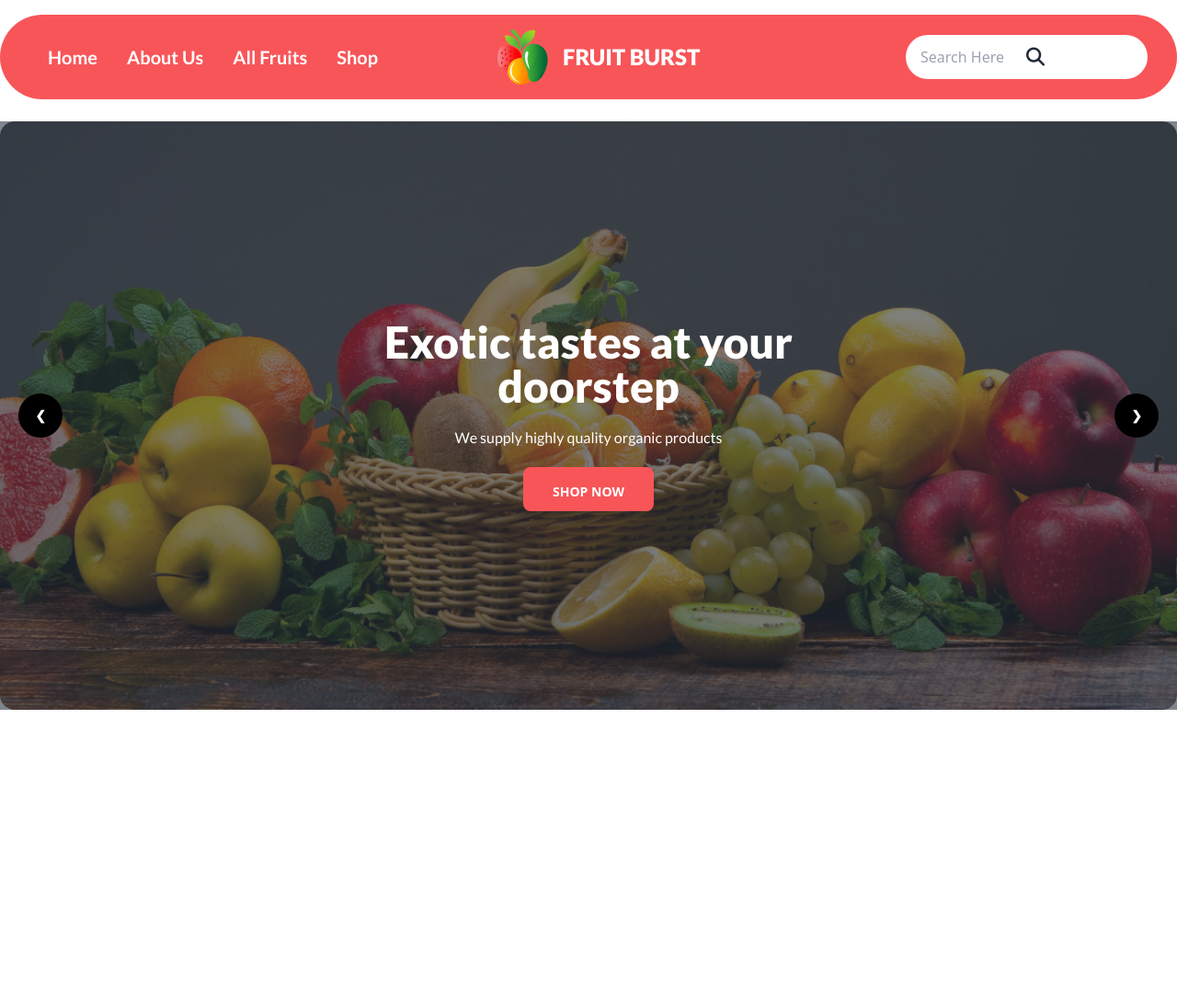
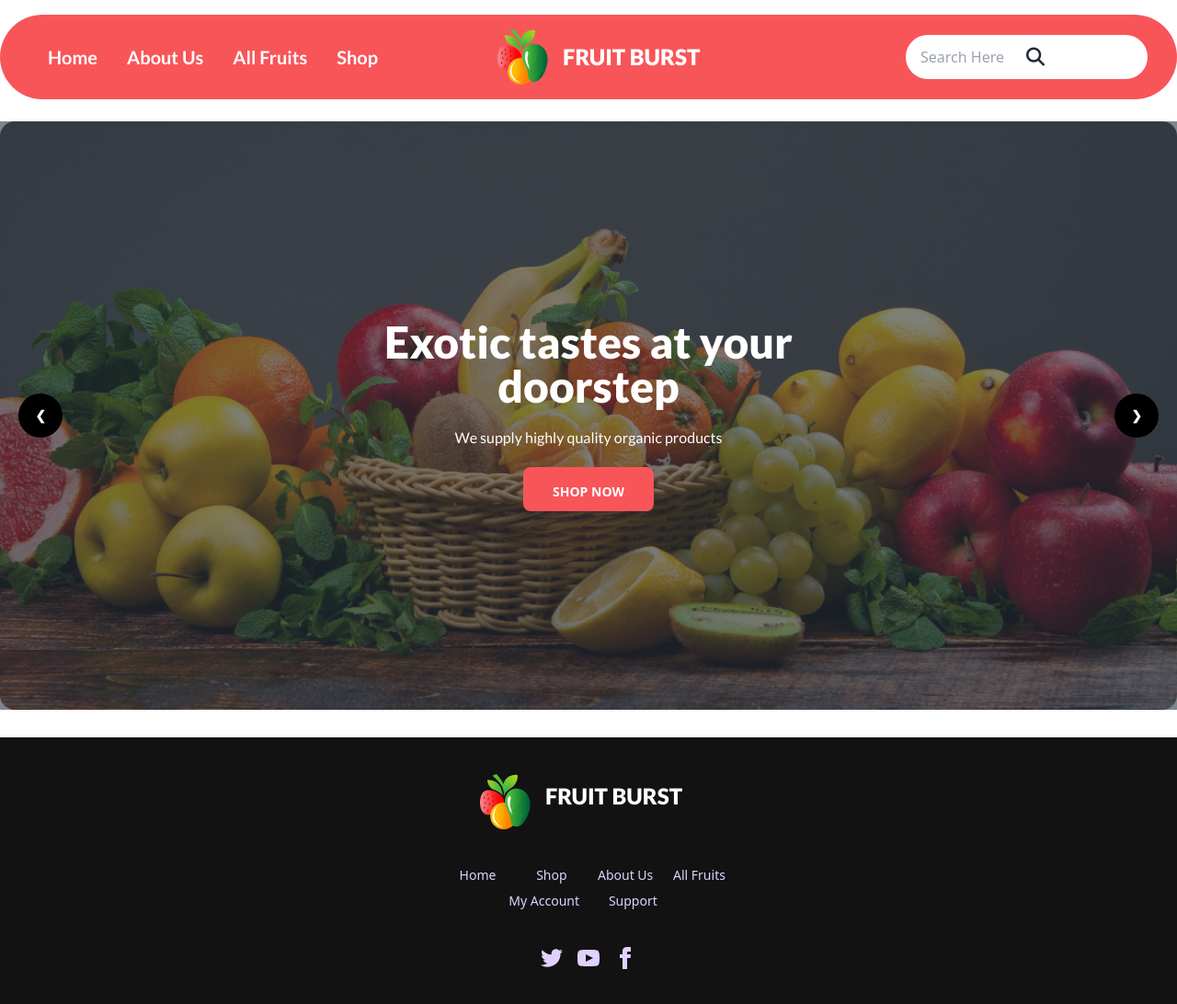
Before and after one commit to Ifteharr001/Fruit-Brust-Assignment-03, a plain HTML site: page index.html in a window 1280 px wide. Shown: the whole page at 92% size. Before the commit the page ends 802 px from the top, so only its background shows below. Drawn offline with nearby package versions, Linux system fonts and the light colour scheme; grey boxes are pictures that could not be loaded.

Commit message:
added footer section

```diff
--- a/index.html
+++ b/index.html
@@ -161,9 +161,33 @@
     <!-- End Main Area -->
 
     <!-- Start Footer Area -->
-<footer>
-
-</footer>
+    <footer class="footer footer-center p-10 bg-[#121212] text-primary-content">
+        <div>
+            <div class="flex flex-row justify-center">
+                <img src="images/logo.png" alt="">
+            <a class="btn bg-transparent text-[#fff] border-0 text-2xl hover:bg-transparent lato-font font-extrabold">Fruit Burst</a>
+            </div>
+        </div>
+        <div>
+            <ul class="grid gap-5 grid-cols-4 items-center">
+                <li><a href="">Home</a></li>
+                <li><a href="">Shop</a></li>
+                <li><a href="">About Us</a></li>
+                <li><a href="">All Fruits</a></li>
+            </ul>
+            <ul class="grid gap-5 grid-cols-2">
+                <li><a href="">My Account</a></li>
+                <li><a href="">Support</a></li>
+            </ul>
+        </div>
+        <div>
+          <div class="grid grid-flow-col gap-4">
+            <a><svg xmlns="http://www.w3.org/2000/svg" width="24" height="24" viewBox="0 0 24 24" class="fill-current"><path d="M24 4.557c-.883.392-1.832.656-2.828.775 1.017-.609 1.798-1.574 2.165-2.724-.951.564-2.005.974-3.127 1.195-.897-.957-2.178-1.555-3.594-1.555-3.179 0-5.515 2.966-4.797 6.045-4.091-.205-7.719-2.165-10.148-5.144-1.29 2.213-.669 5.108 1.523 6.574-.806-.026-1.566-.247-2.229-.616-.054 2.281 1.581 4.415 3.949 4.89-.693.188-1.452.232-2.224.084.626 1.956 2.444 3.379 4.6 3.419-2.07 1.623-4.678 2.348-7.29 2.04 2.179 1.397 4.768 2.212 7.548 2.212 9.142 0 14.307-7.721 13.995-14.646.962-.695 1.797-1.562 2.457-2.549z"></path></svg></a>
+            <a><svg xmlns="http://www.w3.org/2000/svg" width="24" height="24" viewBox="0 0 24 24" class="fill-current"><path d="M19.615 3.184c-3.604-.246-11.631-.245-15.23 0-3.897.266-4.356 2.62-4.385 8.816.029 6.185.484 8.549 4.385 8.816 3.6.245 11.626.246 15.23 0 3.897-.266 4.356-2.62 4.385-8.816-.029-6.185-.484-8.549-4.385-8.816zm-10.615 12.816v-8l8 3.993-8 4.007z"></path></svg></a>
+            <a><svg xmlns="http://www.w3.org/2000/svg" width="24" height="24" viewBox="0 0 24 24" class="fill-current"><path d="M9 8h-3v4h3v12h5v-12h3.642l.358-4h-4v-1.667c0-.955.192-1.333 1.115-1.333h2.885v-5h-3.808c-3.596 0-5.192 1.583-5.192 4.615v3.385z"></path></svg></a>
+          </div>
+        </div>
+      </footer>
     <!-- End Footer Area -->
 </body>
 </html>
```
